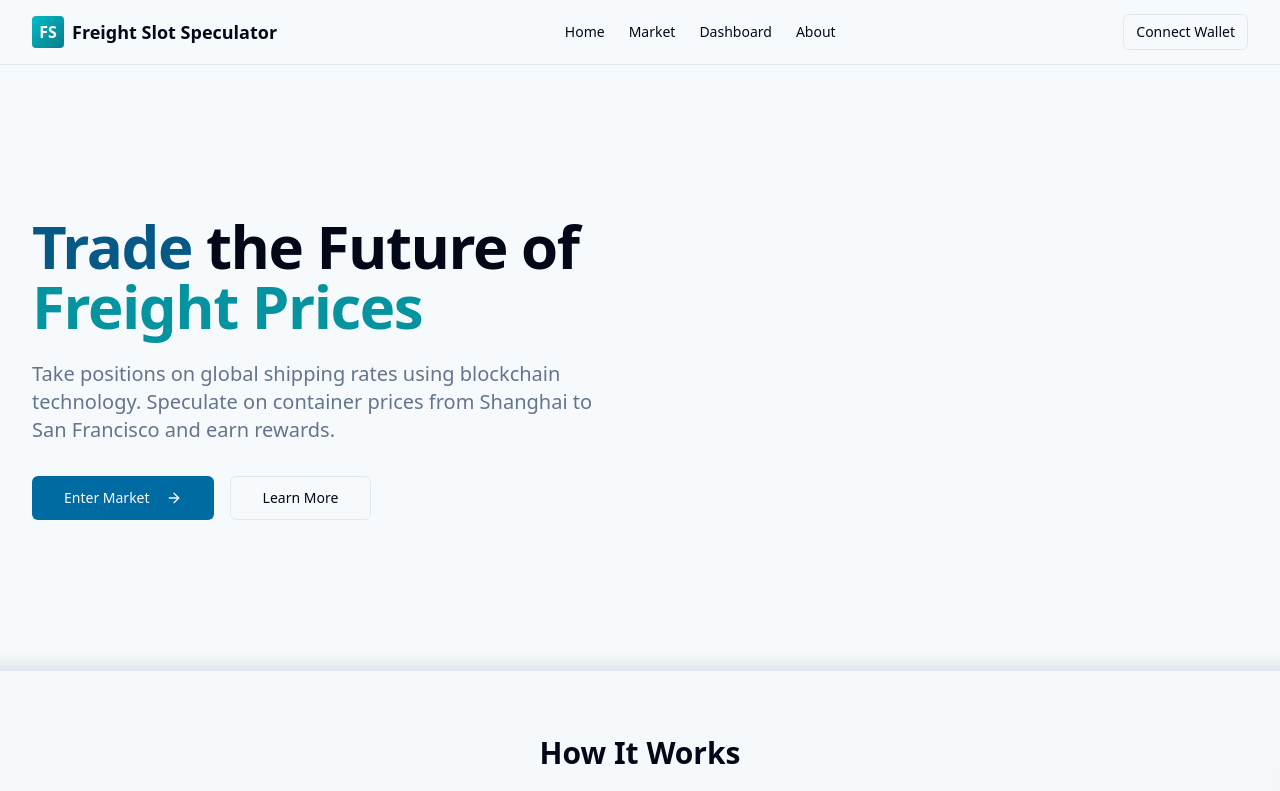
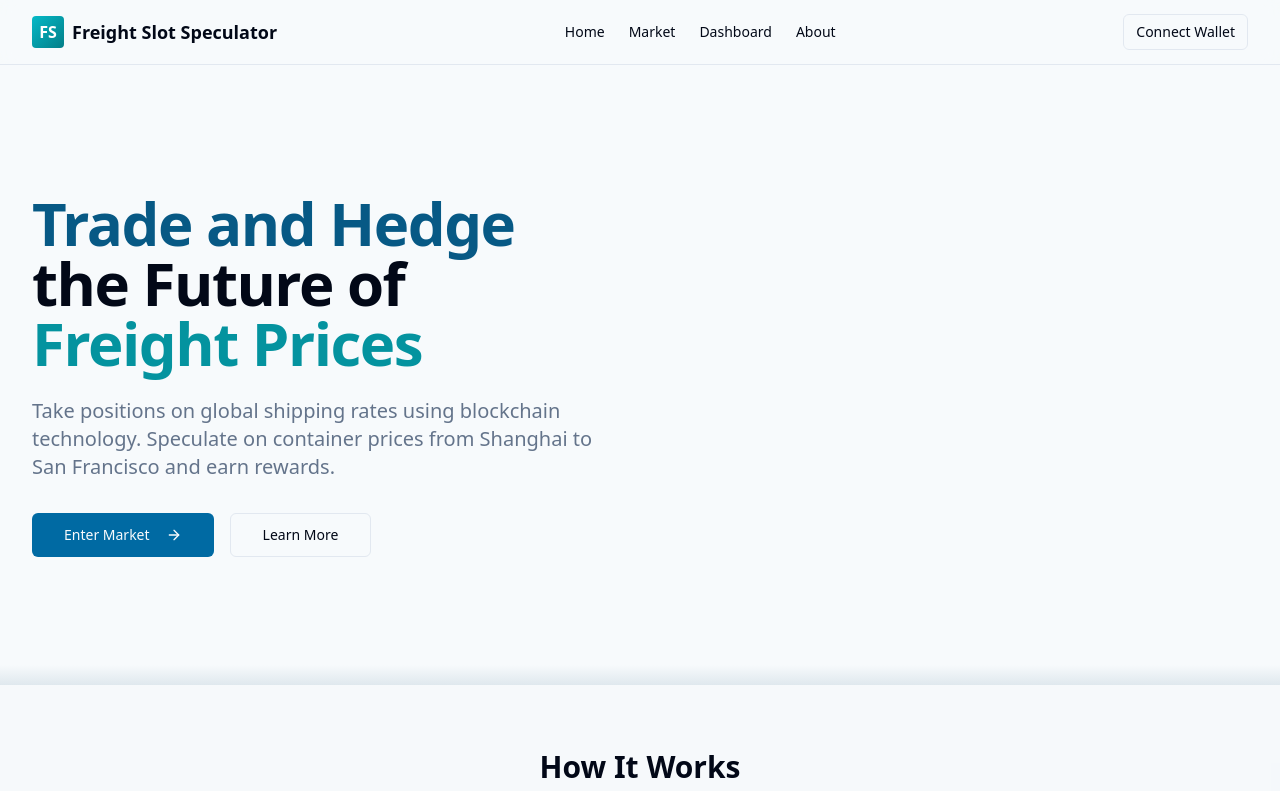
Before and after one commit to TomBizzell/freight-futures, a React (Vite) app: page / in a window 1280 px wide. Shown: the top 791 px of the page. Built offline with nearby package versions, Linux system fonts and the light colour scheme.

Commit message:
Visual edit in Lovable
Edited UI in Lovable

```diff
--- a/src/pages/Home.tsx
+++ b/src/pages/Home.tsx
@@ -11,7 +11,7 @@ const Home = () => {
           <div className="grid grid-cols-1 lg:grid-cols-2 gap-12 items-center">
             <div className="animate-fade-in">
               <h1 className="text-4xl md:text-5xl lg:text-6xl font-bold tracking-tight mb-6">
-                <span className="text-ocean-800">Trade</span> the Future of{" "}
+                <span className="text-ocean-800">Trade and Hedge</span> the Future of{" "}
                 <span className="text-freight-600">Freight Prices</span>
               </h1>
               <p className="text-lg md:text-xl text-muted-foreground mb-8 max-w-2xl">
```
